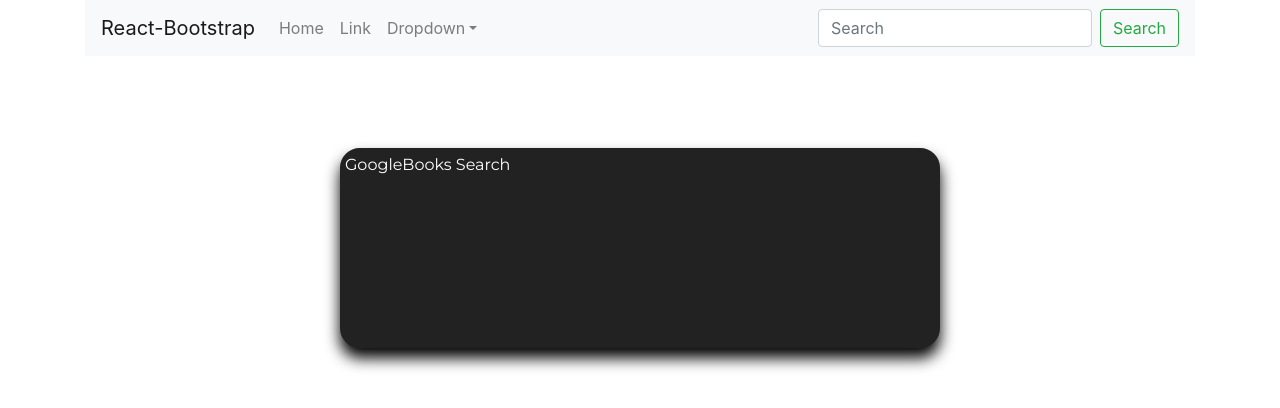
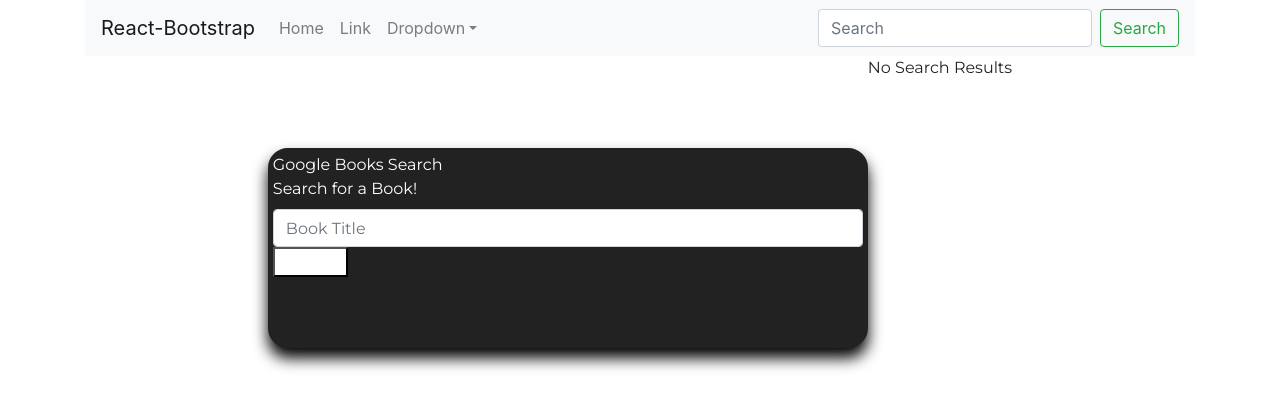
Before and after one commit to RussDERM/ReactBooks, a React (Create React App) app in the folder client/: page / in a window 1280 px wide. Shown: the top 408 px of the page. Built offline with nearby package versions, Linux system fonts and the light colour scheme.

Commit message:
api returning books and displaying simply

```diff
--- /dev/null
+++ b/client/src/components/ResultsBox/ResultsBox.js
@@ -0,0 +1,24 @@
+import React from "react";
+import "./ResultsBox.css";
+
+const ResultsBox = props => {
+  // trying CS6..
+  return props.books.length === 0 ? (
+    <div>No Search Results</div>
+  ) : (
+    <div>
+      Results
+      {props.books.map(book => {
+        return (
+          <>
+            <p>{book.title}</p>
+            <p>{book.author}</p>
+            <p>{book.description}</p>
+          </>
+        );
+      })}
+    </div>
+  );
+};
+
+export default ResultsBox;
--- /dev/null
+++ b/client/src/components/SearchBox/SearchBox.css
@@ -0,0 +1,8 @@
+.submit {
+  background-color: white;
+  color: white;
+}
+
+button {
+  color: white;
+}
--- /dev/null
+++ b/client/src/components/SearchBox/SearchBox.js
@@ -0,0 +1,23 @@
+import React from "react";
+import "./SearchBox.css";
+
+const SearchBox = props => {
+  return (
+    <div className="form-group">
+      <label>Search for a Book!</label>
+      <input
+        className="form-control"
+        value={props.search}
+        type="text"
+        name="bookSearch"
+        placeholder="Book Title"
+        onChange={props.handleInputChange}
+      ></input>
+      <button type="submit" className="submit" onClick={props.handleFormSubmit}>
+        Submit
+      </button>
+    </div>
+  );
+};
+
+export default SearchBox;
--- a/client/src/pages/Home.js
+++ b/client/src/pages/Home.js
@@ -1,6 +1,11 @@
 import React, { Component } from "react";
+// * Components
 import Container from "react-bootstrap/Container";
+import SearchBox from "../components/SearchBox/SearchBox";
+import ResultsBox from "../components/ResultsBox/ResultsBox";
+// * Styling
 import "./pageStyle.css";
+// * Utility
 import api from "../utility/api";
 
 class Home extends React.Component {
@@ -25,6 +30,7 @@ class Home extends React.Component {
         } else {
           // *Stick the response in an array
           let results = res.data.items;
+          console.log(results);
           //* map() array
           results = results.map(result => {
             //*Generate objects from results
@@ -62,11 +68,20 @@ class Home extends React.Component {
   };
   //* END Book Save Function
 
+  // * BEGIN PAGE RENDERING
+
   render() {
     return (
       <>
         <Container className="box">
-          <div className="searchBox">GoogleBooks Search</div>
+          <div className="searchContainer">
+            <div>Google Books Search</div>
+            <SearchBox
+              handleFormSubmit={this.handleFormSubmit}
+              handleInputChange={this.handleInputChange}
+            />
+          </div>
+          <ResultsBox books={this.state.books} />
         </Container>
       </>
     );
--- a/client/src/pages/pageStyle.css
+++ b/client/src/pages/pageStyle.css
@@ -6,7 +6,7 @@
   font-family: "Montserrat", sans-serif;
 }
 
-.searchBox {
+.searchContainer {
   color: white;
 
   background-color: rgb(34, 34, 34);
--- a/client/src/utility/api.js
+++ b/client/src/utility/api.js
@@ -3,7 +3,9 @@ import axios from "axios";
 export default {
   // ? Search Function
   getGoogleSearchBooks: function(query) {
-    return axios.get("https://www.googleapis.com/books/v1/volumes?q=" + query);
+    const queryURL = "https://www.googleapis.com/books/v1/volumes?q=" + query;
+    console.log(queryURL);
+    return axios.get(queryURL);
   },
 
   //*Return saved books
```
Also changed, not shown: client/src/components/ResultsBox/ResultsBox.css (added), 2 other files (tests, documents, lock files or other folders).
